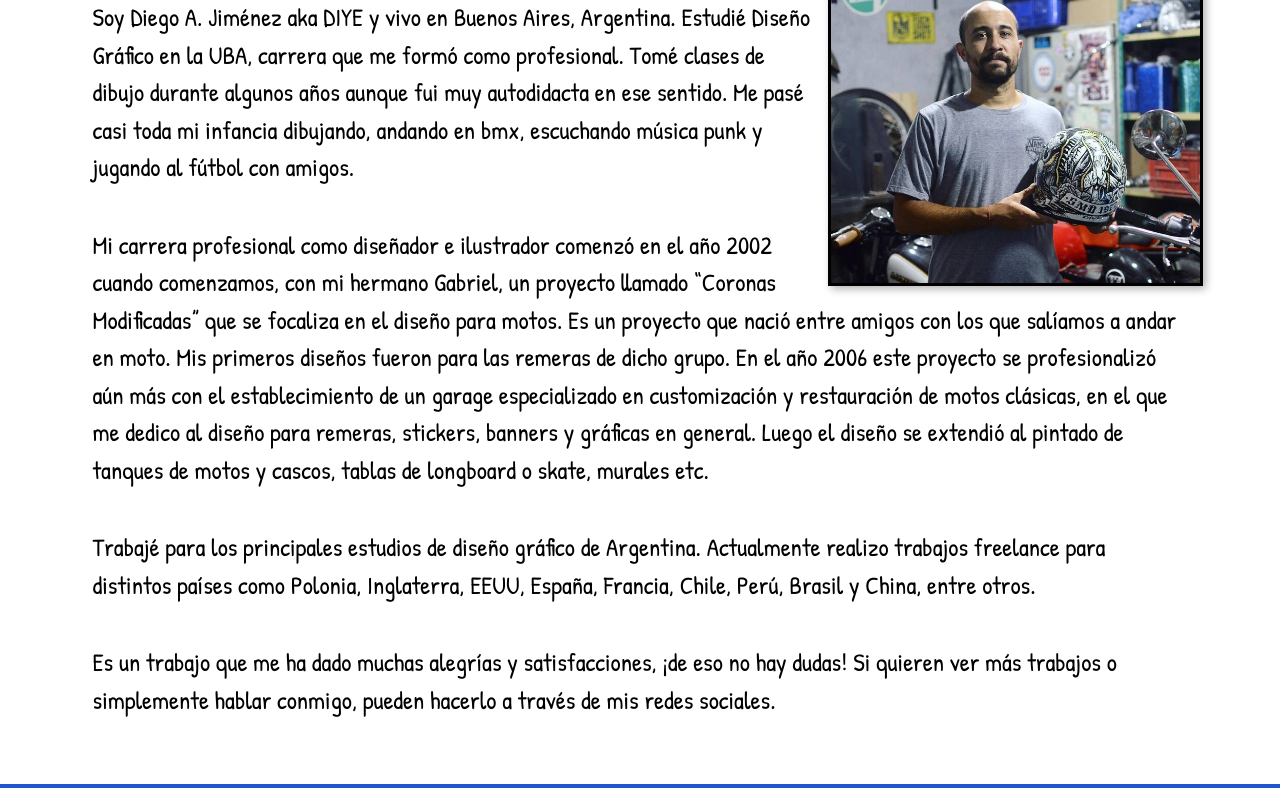
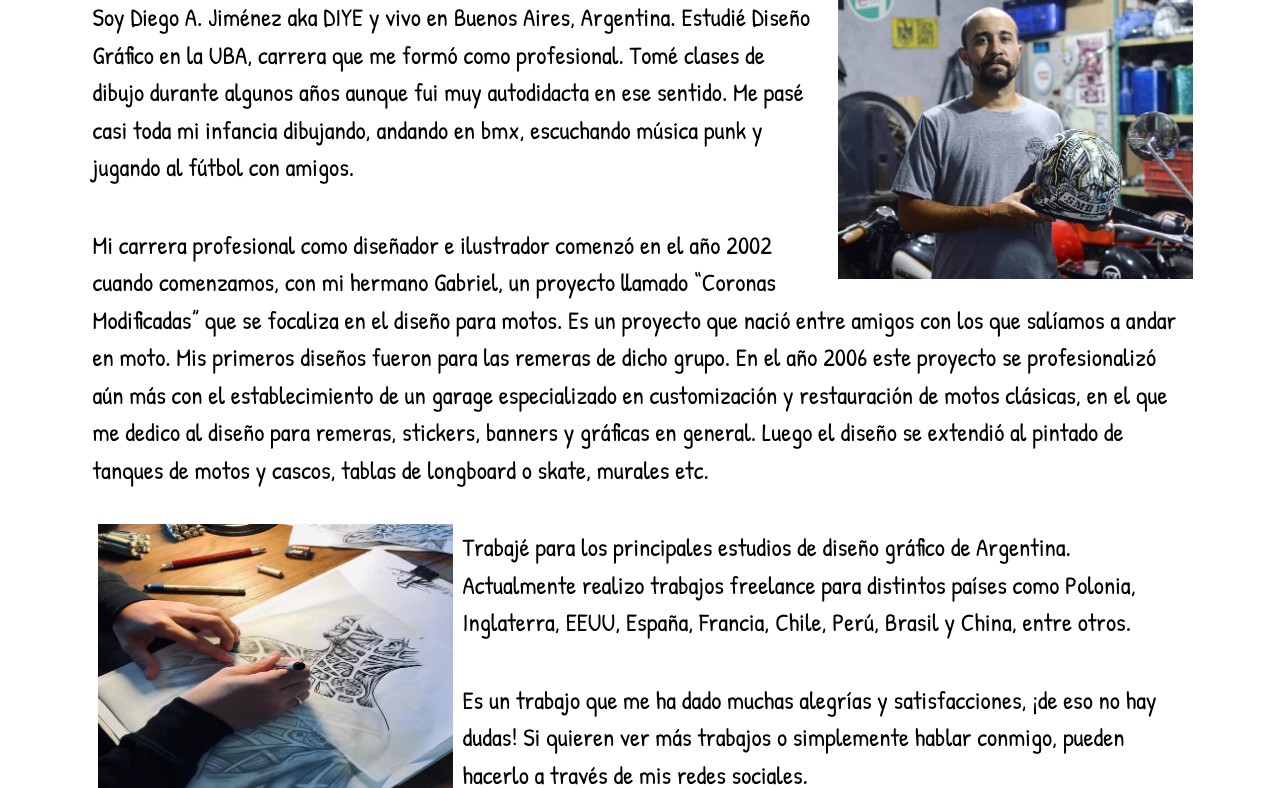
Before and after one commit to DiegoCasabona/Diye.3PF, a website: page pages/biografia.html in a window 1280 px wide. Shown: the part 197-985 px from the top of the page. Drawn offline with nearby package versions, Linux system fonts and the light colour scheme.

Commit message:
arreglos varios

```diff
--- a/pages/biografia.html
+++ b/pages/biografia.html
@@ -56,7 +56,7 @@
     <main>
         <div class="container">
             <div class="clearfix">
-                <img src="../assets/diego.jpg" class="col-md-4 float-md-end mb-3 ms-md-3 img-fluid" alt="...">
+                <img src="../assets/diego2.jpg" class="col-md-4 float-md-end mb-3 ms-md-3 img-fluid" alt="...">
 
                 <p>Soy Diego A. Jiménez aka DIYE y vivo en Buenos Aires, Argentina. Estudié Diseño Gráfico
                     en la UBA, carrera que me formó como profesional.
@@ -76,6 +76,7 @@
                     stickers, banners y gráficas en general. Luego el diseño se extendió al pintado de tanques de motos
                     y cascos,
                     tablas de longboard o skate, murales etc.</p>
+                <img src="../assets/diego1.jpg" class="col-md-4 float-md-start mb-3 ms-md-3 img-fluid" alt="...">
                 <p>Trabajé para los principales estudios de diseño gráfico de Argentina.
                     Actualmente realizo trabajos freelance para distintos países como Polonia, Inglaterra, EEUU,
                     España,
--- a/scss/_estructura.scss
+++ b/scss/_estructura.scss
@@ -83,9 +83,8 @@ p {
 /*cierre home*/
 /*css biografia*/
 .img-fluid {
-    border: 3px solid #000;
-    box-shadow: 3px 3px 8px 0px rgba(0, 0, 0, 0.3);
-    }
+    padding:1rem;
+        }
 
 /*cierre biografia*/
 /*grid galeria*/
```
Also changed, not shown: index.html (+3 -3 lines), assets/diego1.jpg (added), assets/diego2.jpg (renamed from assets/diego.jpg), css/style.css.
